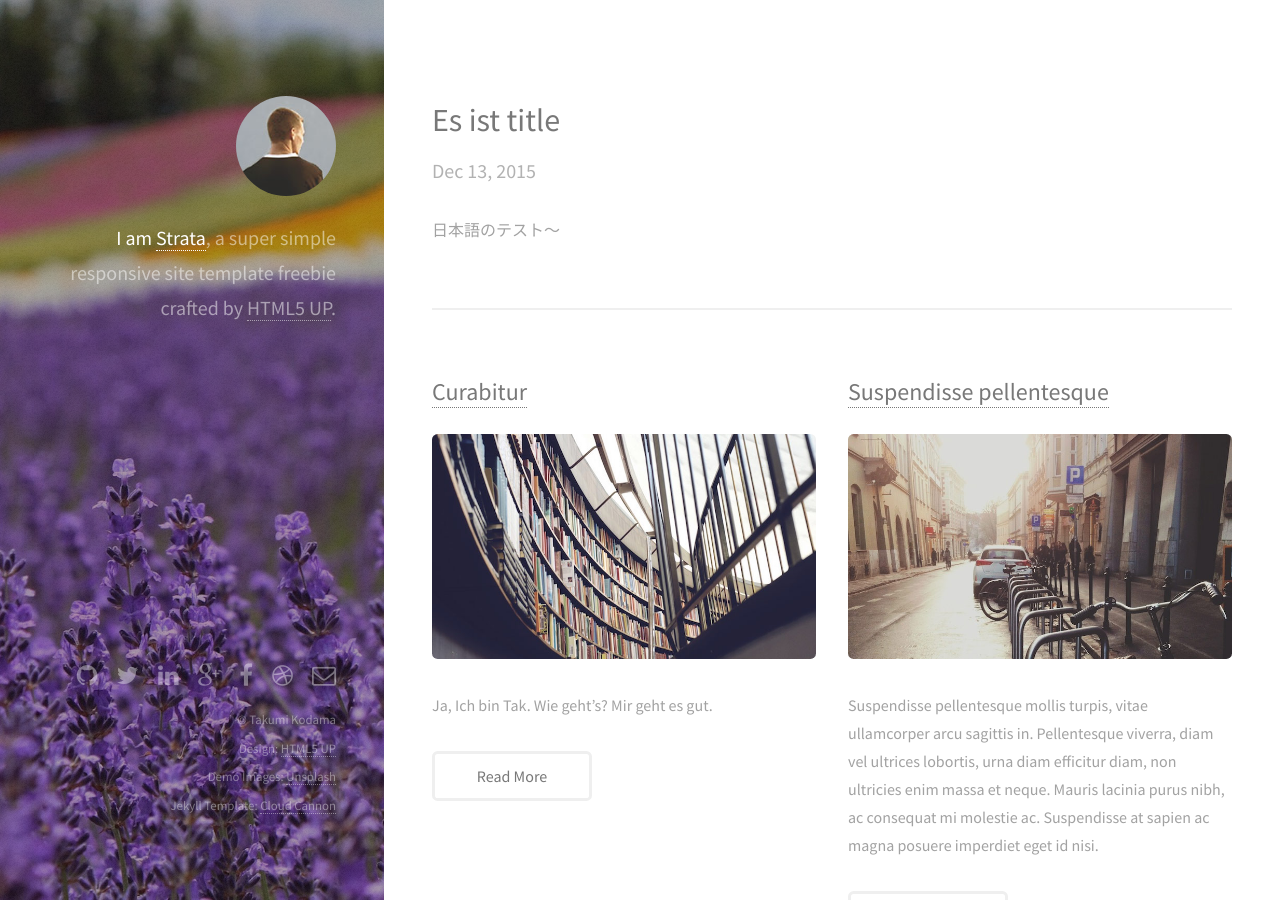
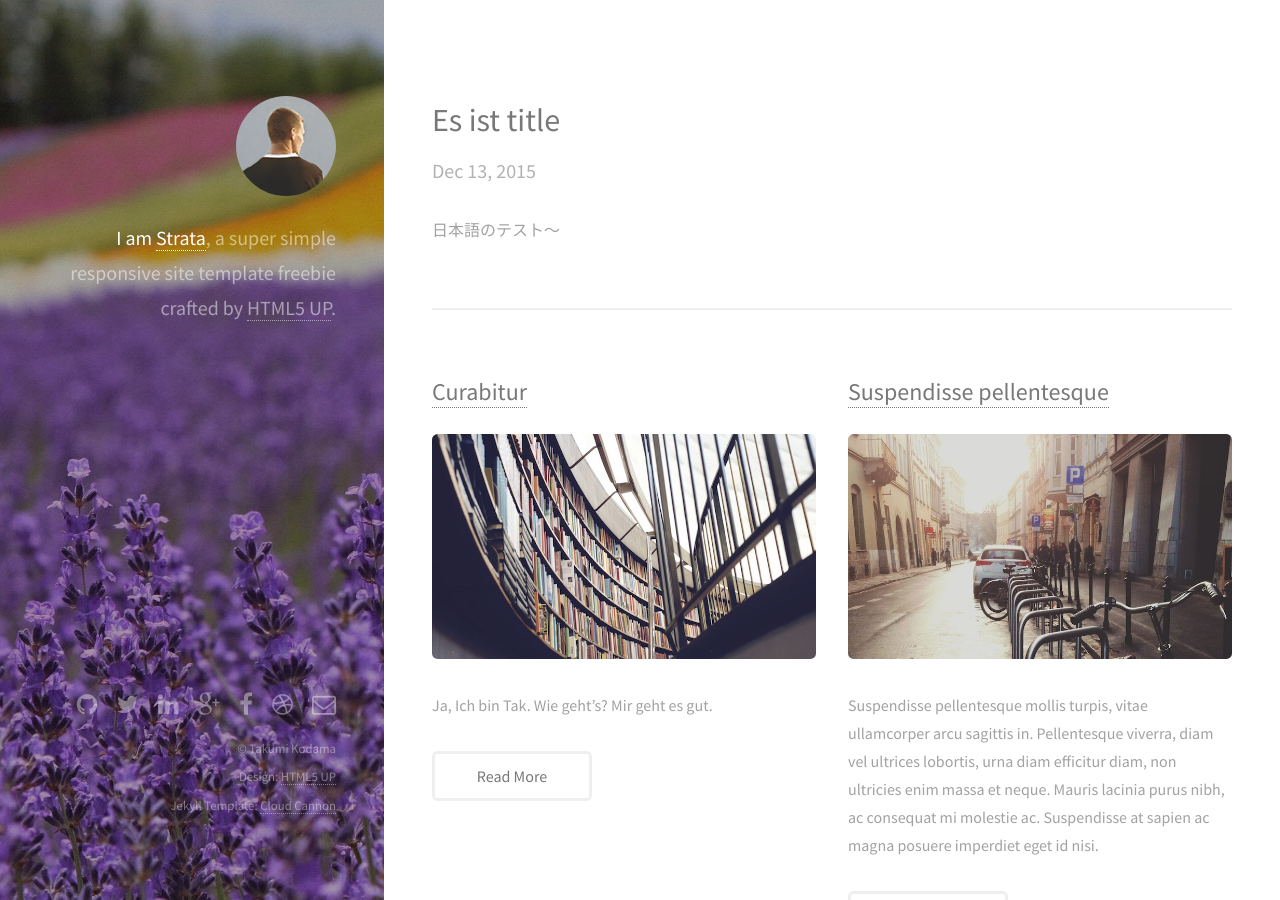
Before and after one commit to shartsu/shartsu.github.io, a Jekyll site: the page built from index.html, in a window 1280 px wide and 900 px high. Built offline with Jekyll 4.4.1, drawn with Linux system fonts in a browser that asks for light colours.

Commit message:
Modify bg picture size

```diff
--- a/_layouts/default.html
+++ b/_layouts/default.html
@@ -93,7 +93,6 @@
             <ul class="copyright">
                 <li>&copy; Takumi Kodama</li>
                 <li>Design: <a href="http://html5up.net">HTML5 UP</a></li>
-                <li>Demo Images: <a href="https://unsplash.com/">Unsplash</a></li>
                 <li>Jekyll Template: <a href="http://cloudcannon.com">Cloud Cannon</a></li>
             </ul>
         </footer>
```
Also changed, not shown: images/bg.jpg.
